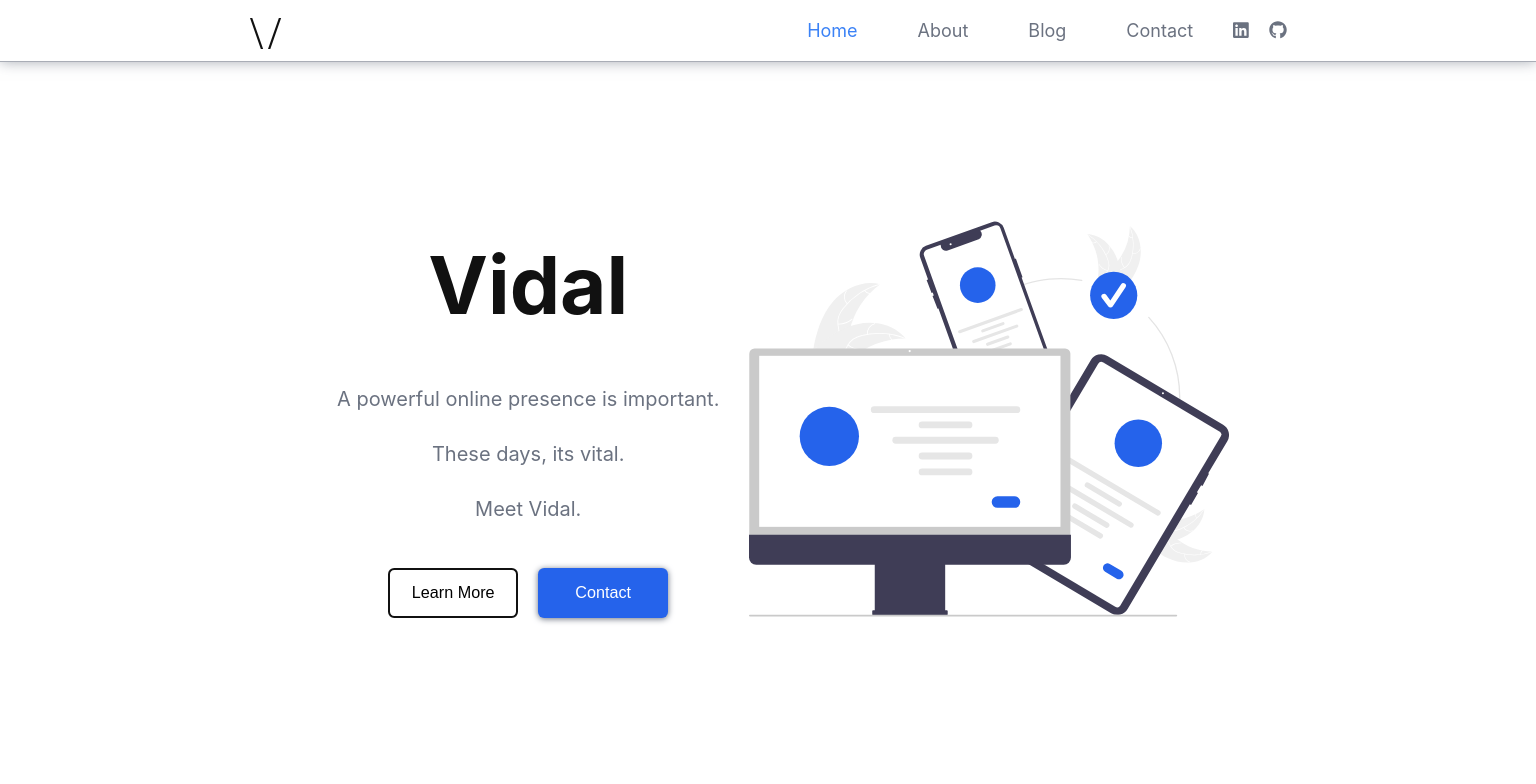
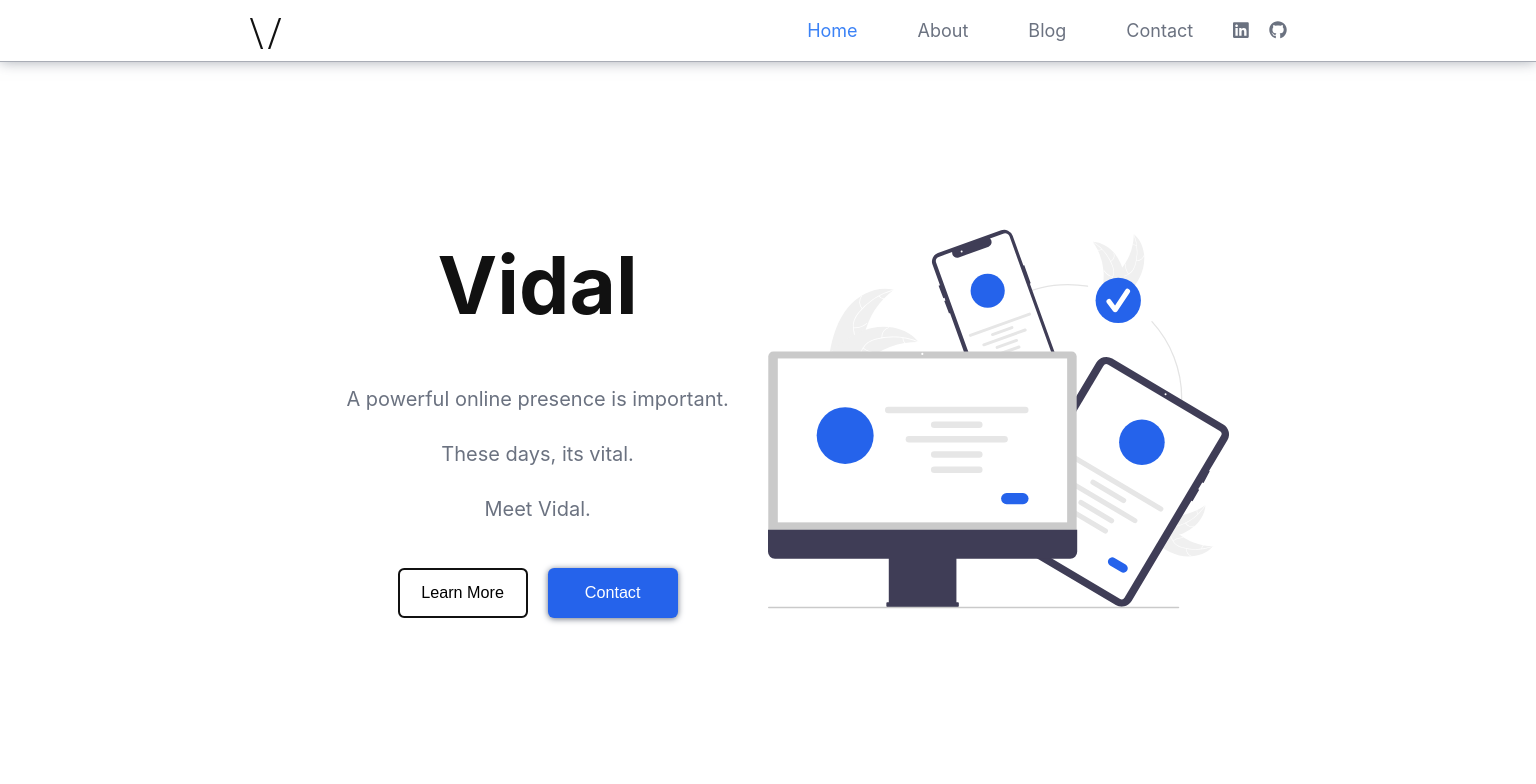
Before and after one commit to raglandc/vidal-production, a Next.js app: page / in a window 1536 px wide. Shown: the top 784 px of the page. Built offline with nearby package versions, Linux system fonts and the light colour scheme.

Commit message:
styles for bannersection

```diff
--- a/components/sections/HomePageSections/BannerSection.module.css
+++ b/components/sections/HomePageSections/BannerSection.module.css
@@ -29,11 +29,6 @@
   margin: 0 0 3.618rem 0;
 }
 
-.svg {
-  opacity: 1;
-  transition: opacity 1000ms ease-out, transform 1000ms ease-out;
-}
-
 .subHeading__text {
   margin: 0 0 3.14rem 0;
 }
@@ -62,7 +57,7 @@
     width: 50%;
   }
 
-  .svgEnd {
+  .svg {
     text-align: center;
     width: 50%;
   }
```
